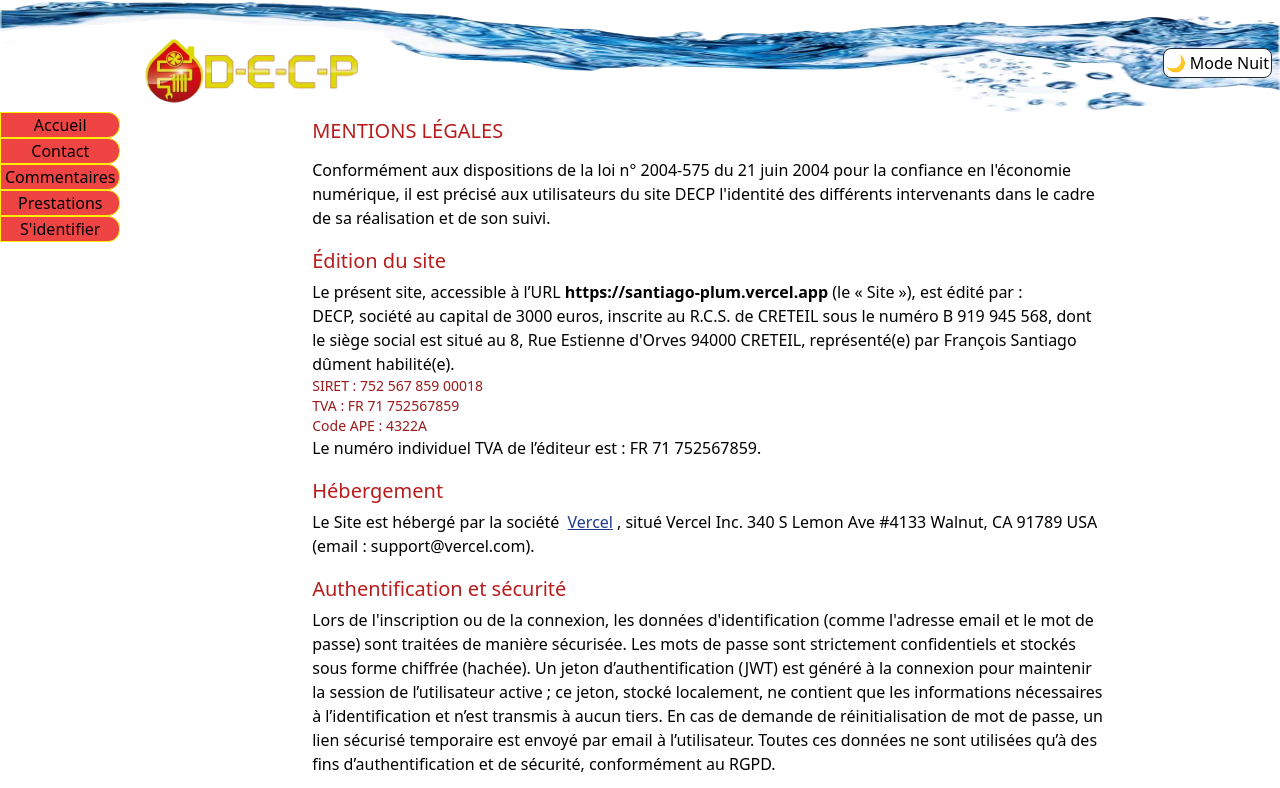
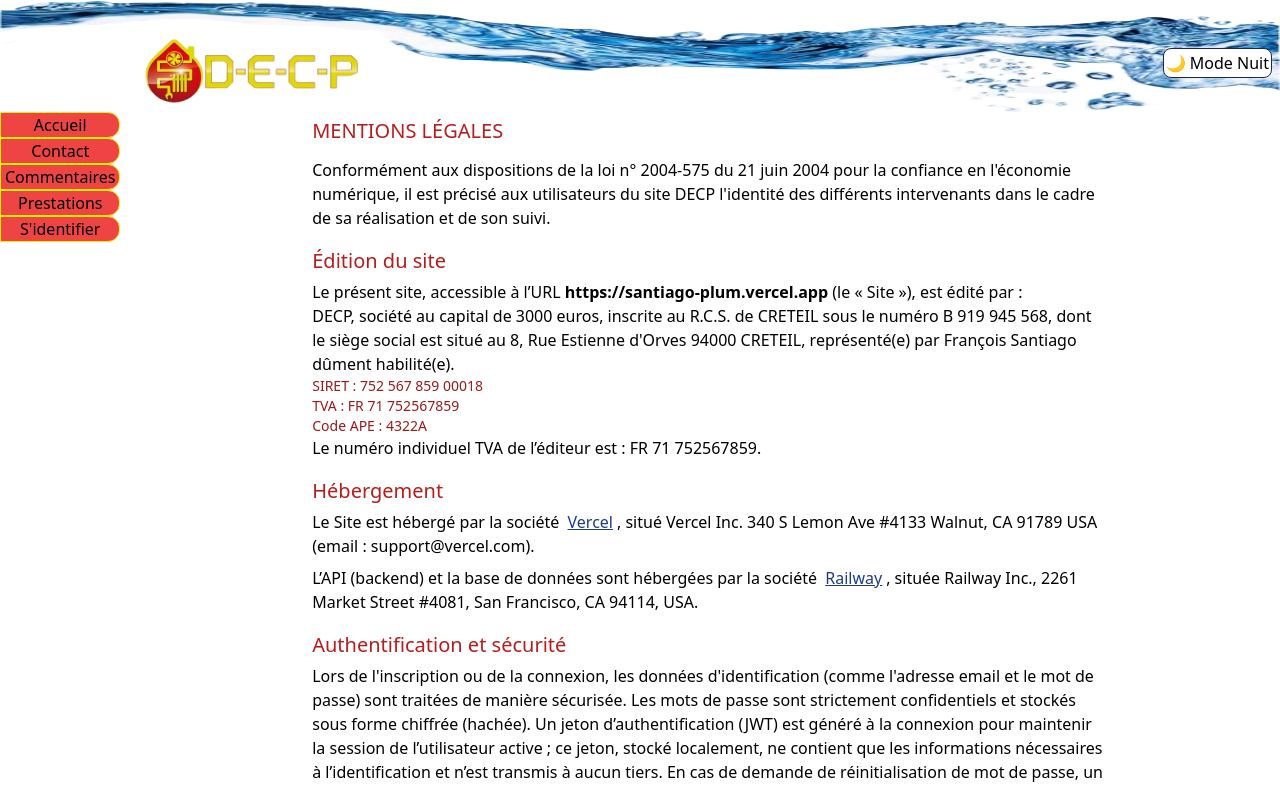
Before and after one commit to Yohann-Faustino/Santiago, a React (Vite) app: page /legaldisclaimer in a window 1280 px wide. Shown: the top 788 px of the page. Built offline with nearby package versions, Linux system fonts and the light colour scheme.

Commit message:
ajout de l'adresse du back dans les mentions legales

```diff
--- a/src/pages/LegalDisclaimer.jsx
+++ b/src/pages/LegalDisclaimer.jsx
@@ -49,6 +49,20 @@ const LegalDisclaimer = () => {
                     support@vercel.com).
                 </p>
             </section>
+
+            <p className="mt-2">
+                L’API (backend) et la base de données sont hébergées par la société{" "}
+                <a
+                    href="https://railway.app"
+                    target="_blank"
+                    rel="noopener noreferrer"
+                    className="linkClick"
+                    title="Visiter le site de l'hébergeur Railway"
+                >
+                    Railway
+                </a>, située Railway Inc., 2261 Market Street #4081, San Francisco, CA 94114, USA.
+            </p>
+
 
             <section className="mt-4" aria-labelledby="authentification-et-securite">
                 <h2 className="mb-1 mt-3 colorTitle">Authentification et sécurité</h2>
```
